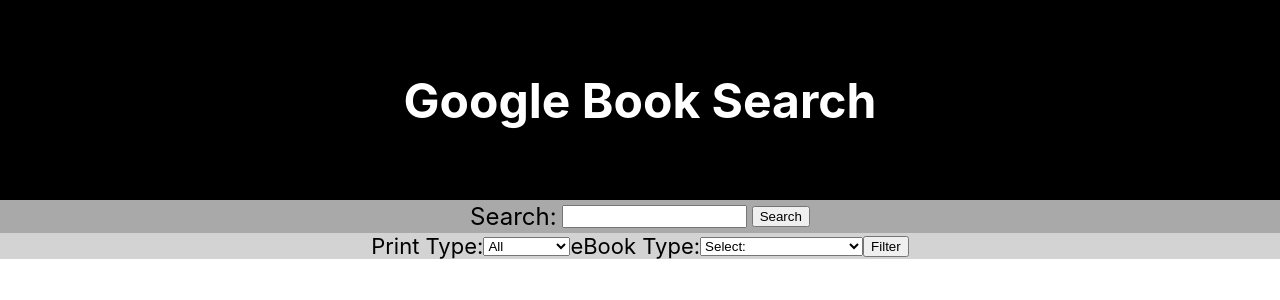
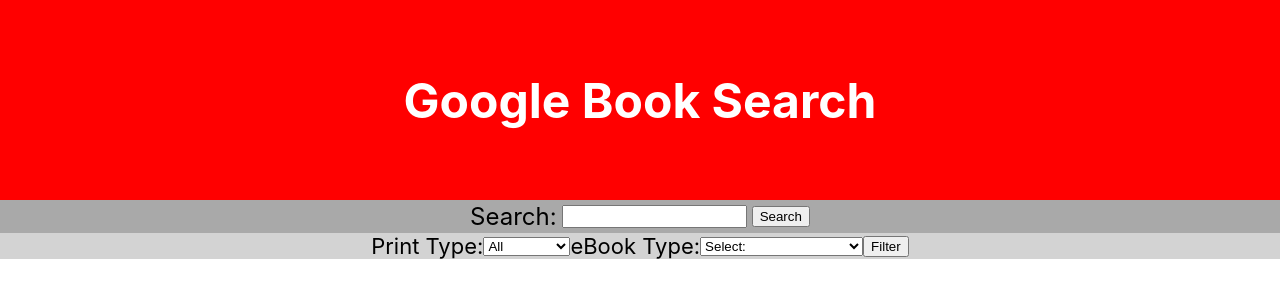
Before and after one commit to SabrinaSides/google-books-search, a React (Create React App) app: page / in a window 1280 px wide. Shown: the top 300 px of the page. Built offline with nearby package versions, Linux system fonts and the light colour scheme.

Commit message:
Change background color to red

```diff
--- a/src/App.css
+++ b/src/App.css
@@ -1,6 +1,6 @@
 .header {
   color: white;
-  background-color: black;
+  background-color: red;
   text-align: center;
   font-size: 24px;
   padding-top: 3%;
--- /dev/null
+++ b/src/config.js
@@ -0,0 +1,2 @@
+
+export const APIkey = 'AIzaSyC9prUiAf010wAgNktLeiG8dhmD1m2K-cQ';
```
